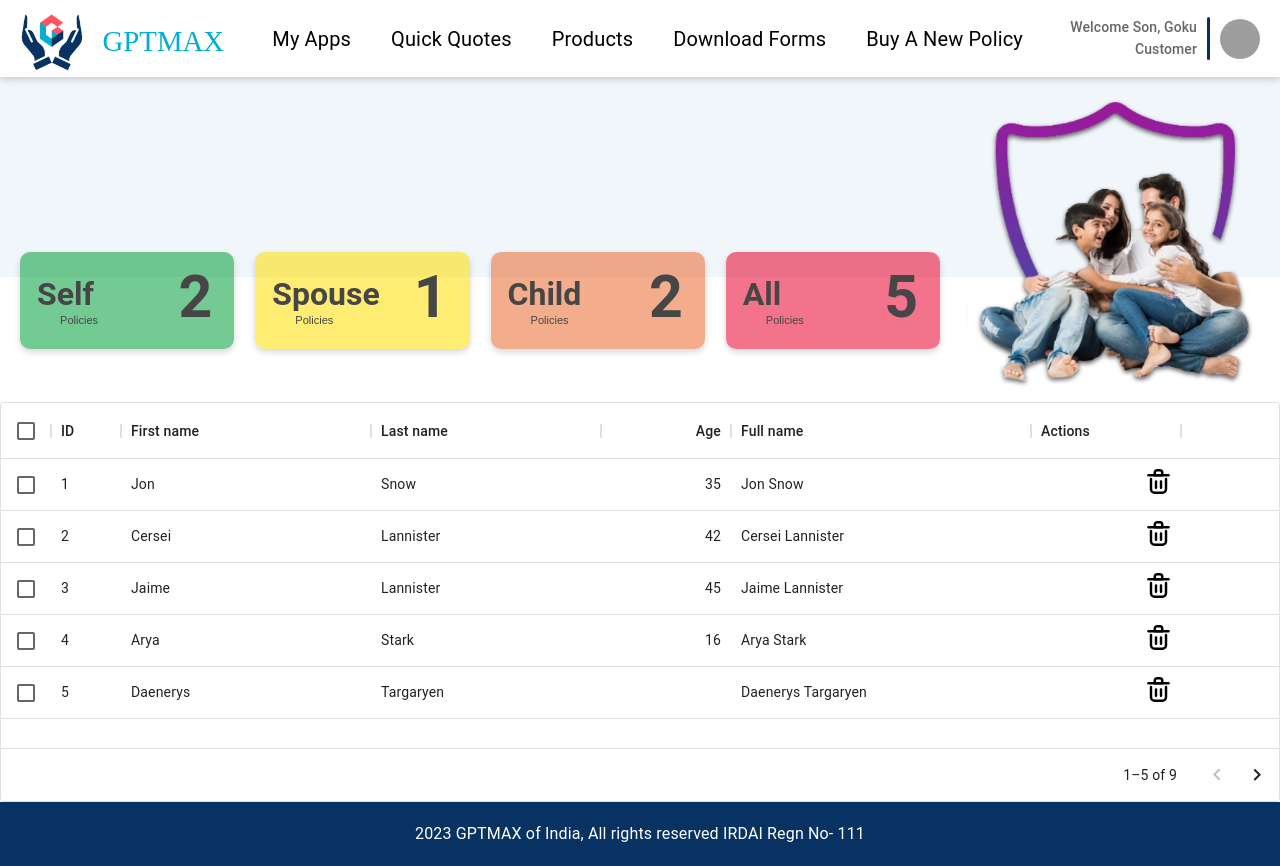
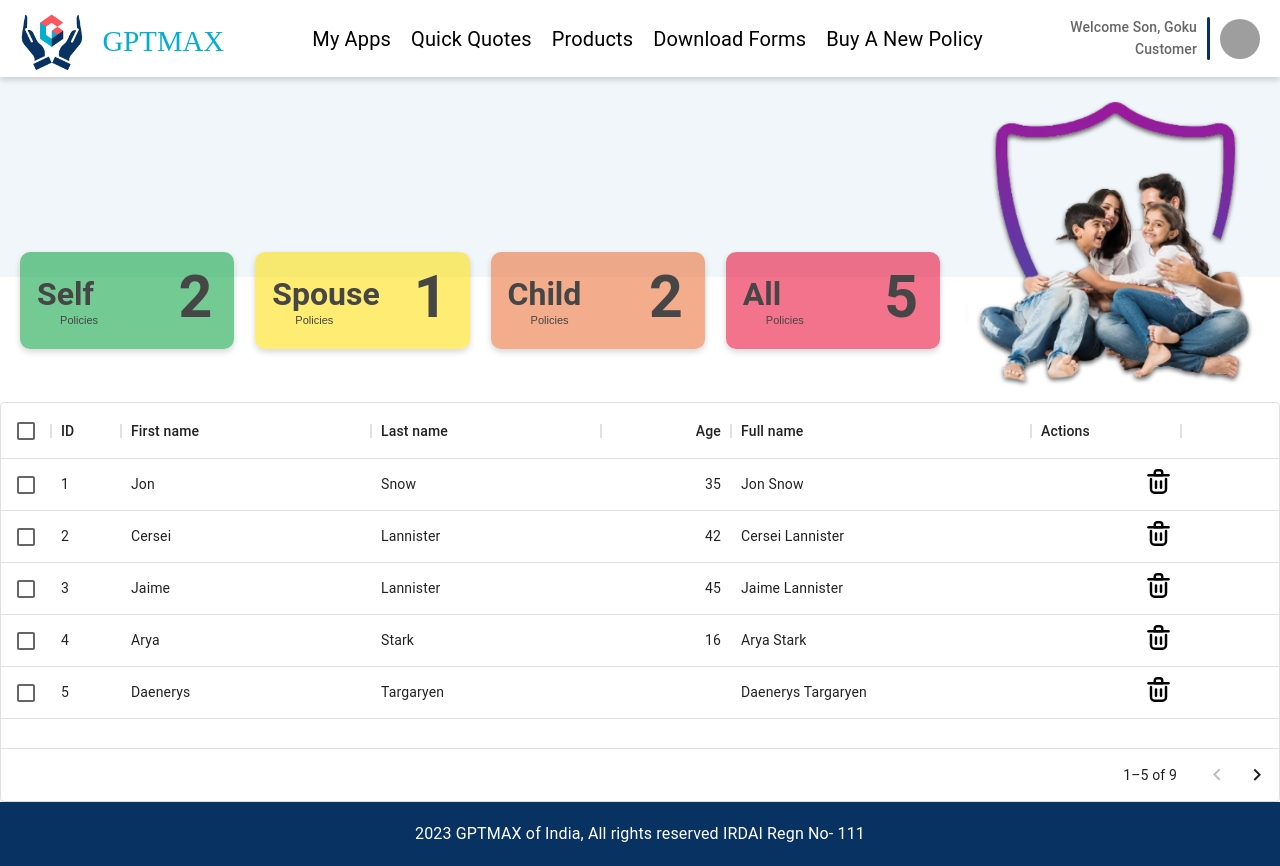
Before and after one commit to brightonrolls/insurance-portal, a React (Create React App) app: page /login in a window 1280 px wide. Both pictures are taken after a click on the button "LOGIN". Built offline with nearby package versions, Linux system fonts and the light colour scheme; grey boxes are pictures that could not be loaded.

Commit message:
Removed margin and added gap property

```diff
--- a/src/components/Header.jsx
+++ b/src/components/Header.jsx
@@ -65,7 +65,10 @@ const Header = () => {
         {/* NAV ITEMS */}
         {isLoggedIn ? (
           <>
-            <Box sx={{ display: { xs: "none", sm: "block" } }}>
+            <Box
+              sx={{ display: { xs: "none", sm: "block" } }}
+              className="nav-container"
+            >
               {navItems.map(({ id, title, link }) => (
                 <Link key={id} to={link} className="header-nav-items">
                   {title}
--- a/src/index.css
+++ b/src/index.css
@@ -114,12 +114,19 @@ code {
   z-index: 999;
 }
 
+.nav-container {
+  gap: 20px;
+  display: flex !important;
+  align-items: center !important;
+  justify-content: space-between;
+}
+
 .header-nav-items {
   text-decoration: none;
   font-size: 20px !important;
   color: #000 !important;
   text-transform: capitalize;
-  margin: 0 20px;
+  margin: 0 0;
 }
 
 /* Extra small devices (phones, 600px and down) */
```
